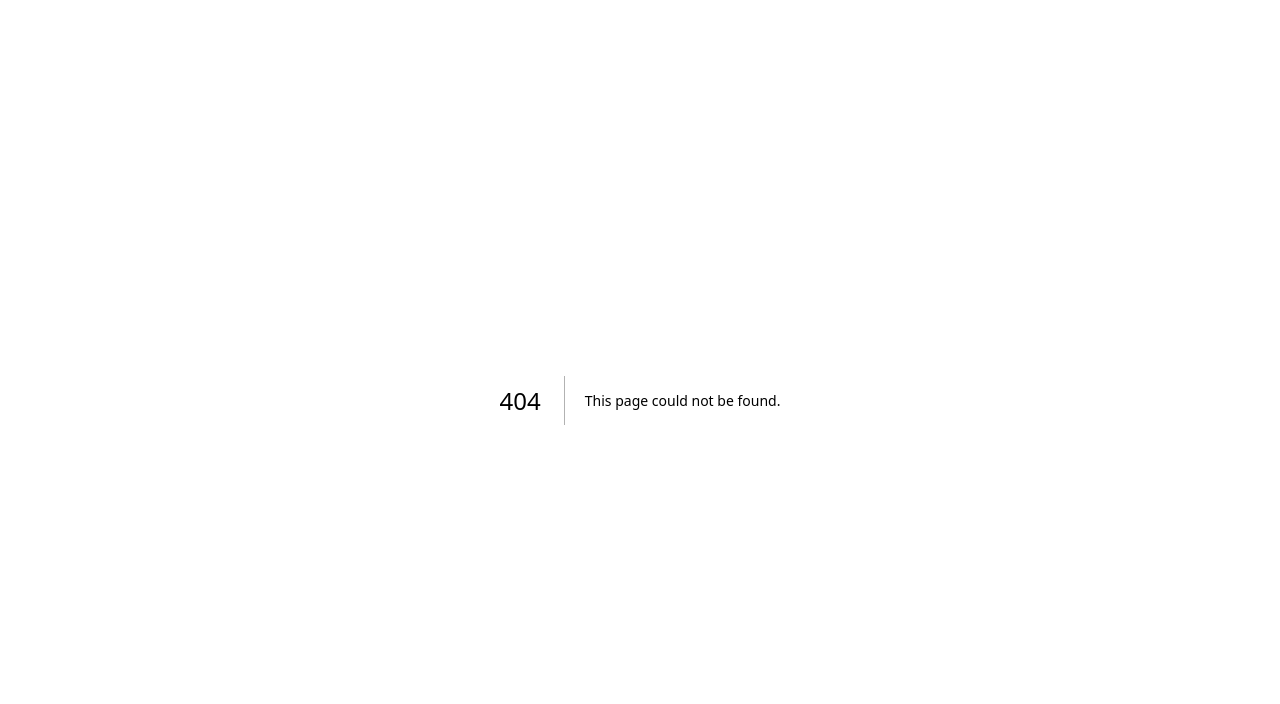
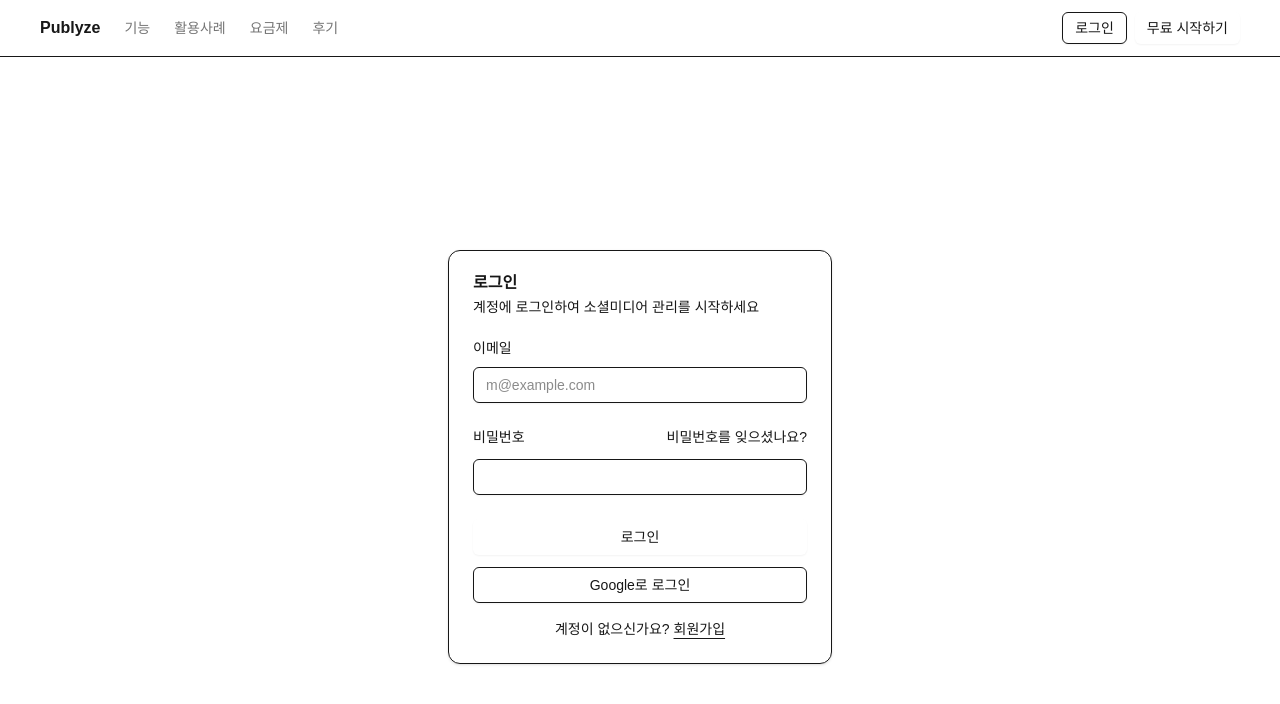
Before and after one commit to feelslikemmmm/Publyze, a Next.js app: page /login in a window 1280 px wide. Before the commit this address had no page. Shown: the top 704 px of the page. Built offline with nearby package versions, Linux system fonts and the light colour scheme.

Commit message:
feat(low): login page

```diff
--- /dev/null
+++ b/src/app/login/page.tsx
@@ -0,0 +1,18 @@
+import { Header } from '@/components/header';
+import { LoginForm } from '@/components/login-form';
+import React from 'react';
+
+const LoginPage = () => {
+  return (
+    <div className="flex flex-col">
+      <Header />
+      <div className="flex min-h-svh w-full items-center justify-center p-6 md:p-10">
+        <div className="w-full max-w-sm">
+          <LoginForm />
+        </div>
+      </div>
+    </div>
+  );
+};
+
+export default LoginPage;
--- /dev/null
+++ b/src/components/login-form.tsx
@@ -0,0 +1,70 @@
+import { cn } from '@/lib/utils';
+import { Button } from '@/components/ui/button';
+import {
+  Card,
+  CardContent,
+  CardDescription,
+  CardHeader,
+  CardTitle,
+} from '@/components/ui/card';
+import { Input } from '@/components/ui/input';
+import { Label } from '@/components/ui/label';
+
+export function LoginForm({
+  className,
+  ...props
+}: React.ComponentProps<'div'>) {
+  return (
+    <div className={cn('flex flex-col gap-6', className)} {...props}>
+      <Card>
+        <CardHeader>
+          <CardTitle>로그인</CardTitle>
+          <CardDescription>
+            계정에 로그인하여 소셜미디어 관리를 시작하세요
+          </CardDescription>
+        </CardHeader>
+        <CardContent>
+          <form>
+            <div className="flex flex-col gap-6">
+              <div className="grid gap-3">
+                <Label htmlFor="email">이메일</Label>
+                <Input
+                  id="email"
+                  type="email"
+                  placeholder="m@example.com"
+                  required
+                />
+              </div>
+              <div className="grid gap-3">
+                <div className="flex items-center">
+                  <Label htmlFor="password">비밀번호</Label>
+                  <a
+                    href="#"
+                    className="ml-auto inline-block text-sm underline-offset-4 hover:underline"
+                  >
+                    비밀번호를 잊으셨나요?
+                  </a>
+                </div>
+                <Input id="password" type="password" required />
+              </div>
+              <div className="flex flex-col gap-3">
+                <Button type="submit" className="w-full">
+                  로그인
+                </Button>
+                <Button variant="outline" className="w-full">
+                  Google로 로그인
+                </Button>
+              </div>
+            </div>
+            <div className="mt-4 text-center text-sm">
+              계정이 없으신가요?{' '}
+              <a href="/signup" className="underline underline-offset-4">
+                회원가입
+              </a>
+            </div>
+          </form>
+        </CardContent>
+      </Card>
+    </div>
+  );
+}
```
